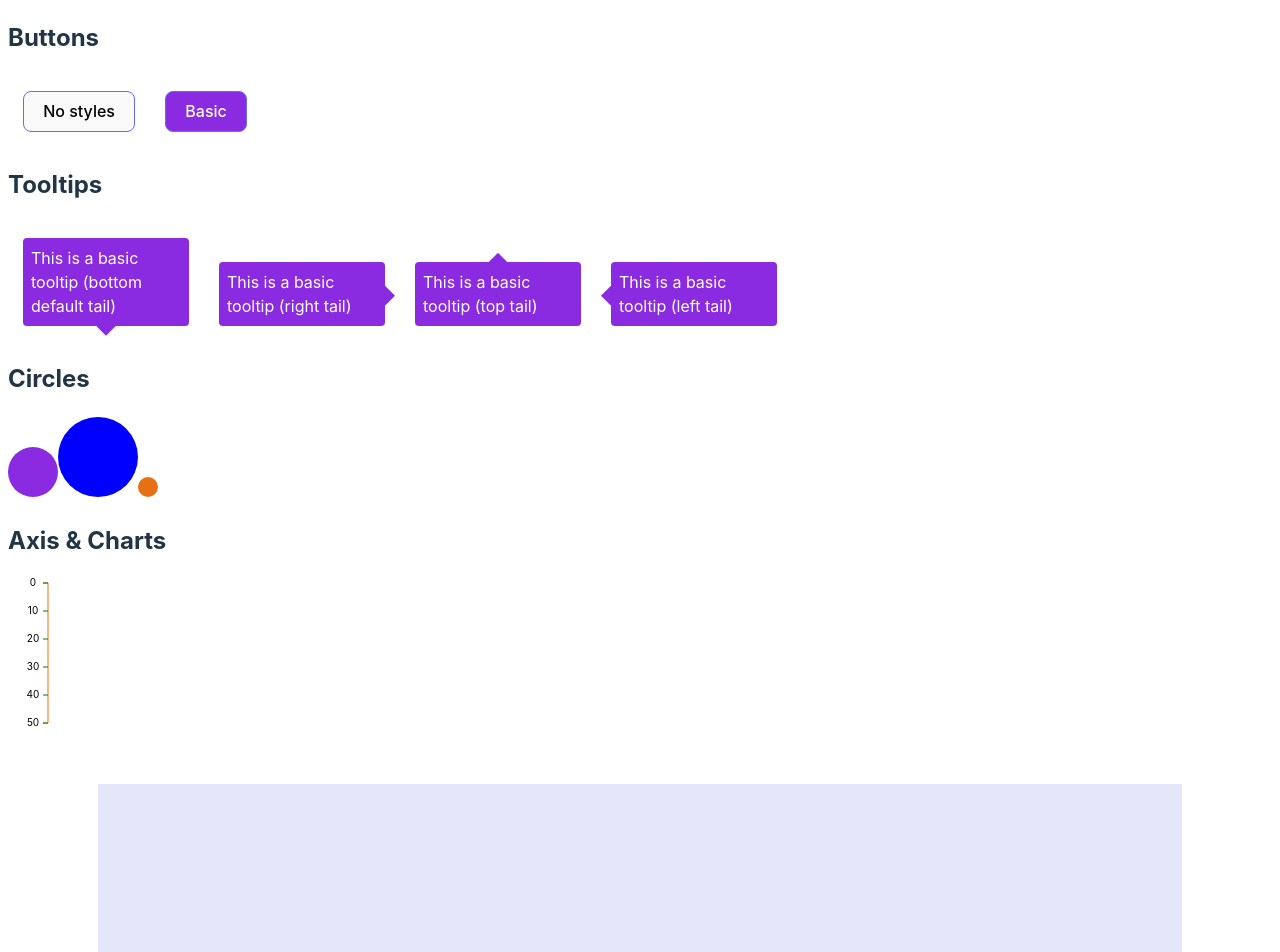
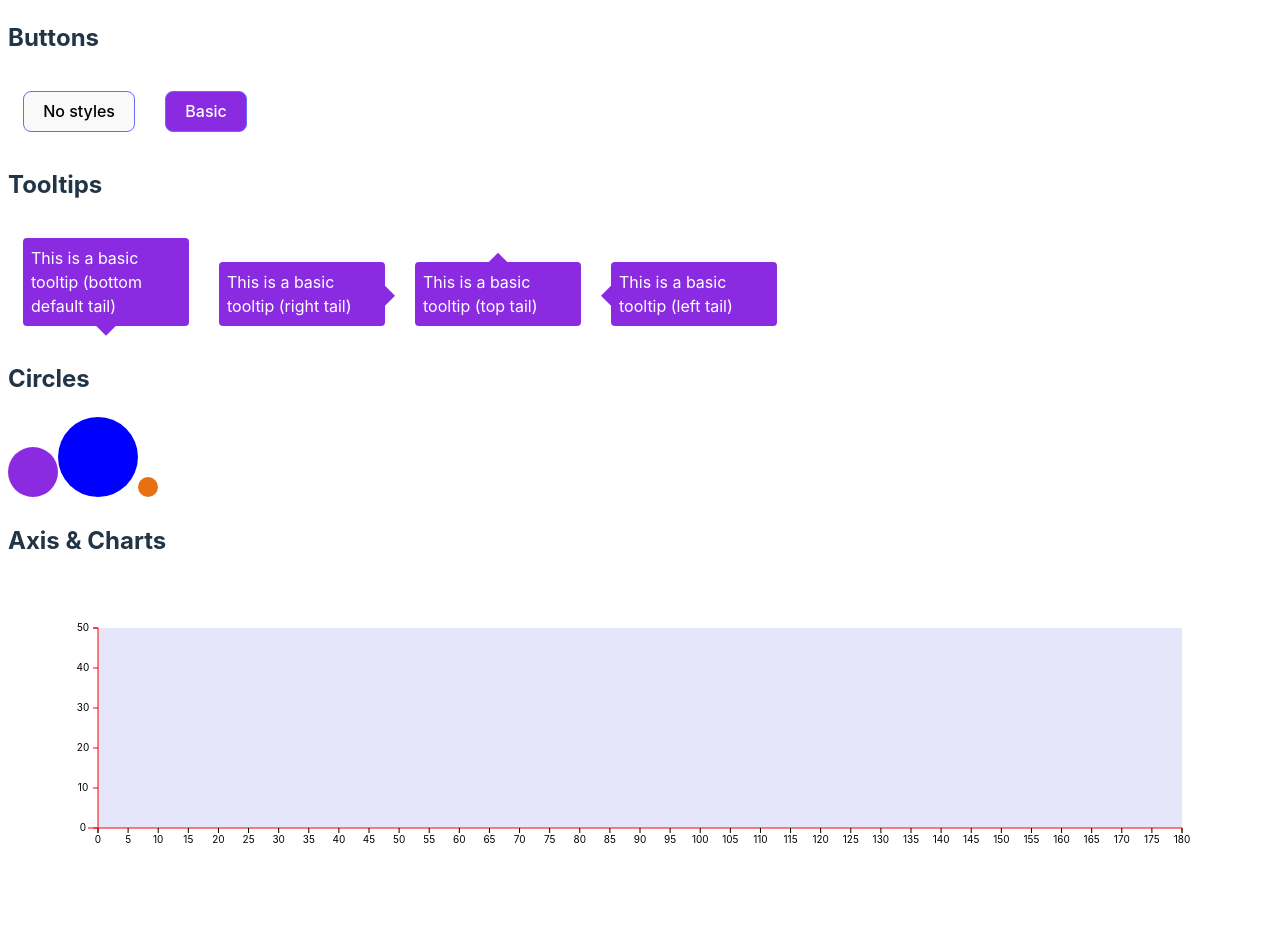
Before and after one commit to ATalaveraDev/react-design-system, a React (Vite) app: page / in a window 1280 px wide. Shown: the top 952 px of the page. After the commit the page ends 886 px from the top, so only its background shows below. Built offline with nearby package versions, Linux system fonts and the light colour scheme.

Commit message:
Chart with render props pattern

```diff
--- a/src/App.tsx
+++ b/src/App.tsx
@@ -30,10 +30,10 @@ function App() {
       <Circle d="20" color="#E77013" />
 
       <h2>Axis & Charts</h2>
-      <VerticalAxis domain={[0, 50]} color="#E77013" tickColor="green" tickWidth="5" />
-      <ResponsiveChart>
-        <HorizontalAxis domain={[0, 180]} color="red" tickColor="black" tickHeight="5" />
-      </ResponsiveChart>
+      <ResponsiveChart
+        renderX={(range: number[]) => <HorizontalAxis range={range} domain={[0, 180]} color="red" tickColor="black" tickHeight="5" />}
+        renderY={(range: number[]) => <VerticalAxis range={range} domain={[0, 50]} color="red" tickColor="red" tickWidth="5" />}
+      />
     </>
   )
 }
--- a/src/components/HorizontalAxis/HorizontalAxis.tsx
+++ b/src/components/HorizontalAxis/HorizontalAxis.tsx
@@ -1,9 +1,9 @@
 import * as d3 from 'd3';
 import { FC, SVGProps, useMemo } from 'react';
 
-interface HorizontalAxisProps extends SVGProps<SVGElement> {
+export interface HorizontalAxisProps extends SVGProps<SVGElement> {
   domain?: [number, number];
-  range?: [number, number];
+  range: number[];
   color?: string;
   tickColor?: string;
   tickHeight?: string | number;
--- a/src/components/ResponsiveChart/ResponsiveChart.tsx
+++ b/src/components/ResponsiveChart/ResponsiveChart.tsx
@@ -1,4 +1,4 @@
-import { Children, FC, PropsWithChildren, ReactNode, cloneElement, useMemo } from 'react';
+import { FC, ReactElement, useMemo } from 'react';
 
 import * as d3 from 'd3';
 
@@ -11,23 +11,29 @@ const CHART_DEFAULTS = {
   marginLeft: 90
 };
 
-const ResponsiveChart: FC<any> = (props) => {
+type EnrichedChildren = {
+  renderX?: (range: number[]) => ReactElement;
+  renderY?: (range: number[]) => ReactElement;
+}
+
+const ResponsiveChart: FC<EnrichedChildren> = ({renderX, renderY}) => {
   const [ref, dimensions] = useDimensions(CHART_DEFAULTS);
 
   const xScale = useMemo(() => {
-    return d3.scaleLinear().domain([0, 100]).range([0, dimensions.boundedWidth]);
+    return d3.scaleLinear().domain([0, 0]).range([0, dimensions.boundedWidth]);
   }, [dimensions.boundedWidth]);
 
-  const renderChildren = () => {
-    return Children.map(props.children, (axis: any) => cloneElement(axis, { range: xScale.range() }));
-  };
+  const yScale = useMemo(() => {
+    return d3.scaleLinear().domain([0, 0]).range([0, dimensions.boundedHeight]);
+  }, [dimensions.boundedHeight]);
 
   return <div className="wrapper" ref={ref} style={{height: '300px'}}>
     <svg width={dimensions.width} height={dimensions.height}>
       <g transform={`translate(${[dimensions.marginLeft, dimensions.marginTop].join(',')})`}>
         <rect width={dimensions.boundedWidth} height={dimensions.boundedHeight} fill="lavender" />
         <g transform={`translate(${[0, dimensions.boundedHeight].join(',')})`}>
-          {renderChildren()}
+          {renderX && renderX(xScale.range())}
+          {renderY && renderY(yScale.range())}
         </g>
       </g>
     </svg>
--- a/src/components/VerticalAxis/VerticalAxis.tsx
+++ b/src/components/VerticalAxis/VerticalAxis.tsx
@@ -3,7 +3,7 @@ import { FC, SVGProps, useMemo } from 'react';
 
 interface VerticalAxisProps extends SVGProps<SVGElement> {
   domain?: [number, number];
-  range?: [number, number];
+  range: number[];
   color?: string;
   tickColor?: string;
   tickWidth?: string | number;
@@ -18,9 +18,9 @@ interface HorizontalTickProps extends SVGProps<SVGElement> {
 
 const HorizontalTick: FC<HorizontalTickProps> = ({value, yOffset, width, color}) => {
   return (
-    <g transform={`translate(0, ${yOffset})`}>
-      <line x1={width+35} x2={30+width} stroke={color} />
-      <text key={value} style={{fontSize: '10px', textAnchor: 'middle', transform: `translate(${30 - width}px, 2.5px)`}}>{value}</text>
+    <g transform={`translate(0, -${yOffset})`}>
+      <line x2={-width} stroke={color} />
+      <text key={value} style={{fontSize: '10px', textAnchor: 'middle', transform: `translate(-${width+10}px, 2.5px)`}}>{value}</text>
     </g>
   );
 };
@@ -38,8 +38,8 @@ const VerticalAxis: FC<VerticalAxisProps> = ({domain=[0, 10], range=[5, 145], co
   }, [domain.join('-'), range.join('-')]);
 
   return (
-    <svg>
-      <path d={['M', +tickWidth + 30, range[0], 'h', tickWidth, 'V', range[1], 'h', -tickWidth].join(' ')} fill="none" stroke={color ?? 'currentColor'} />
+    <svg style={{overflow: 'visible'}}>
+      <path d={['M', -tickWidth*2, 0, 'h', (tickWidth as number)*2, 'V', -range[1], 'h', -tickWidth].join(' ')} fill="none" stroke={color ?? 'currentColor'} />
       {ticks.map(({value, yOffset}) => {
         return <HorizontalTick key={value} value={value} yOffset={yOffset} color={tickColor} width={+tickWidth}  />
       })}
```
